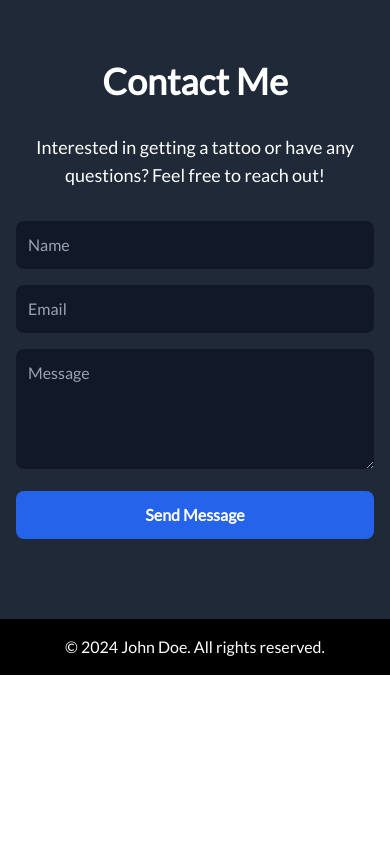
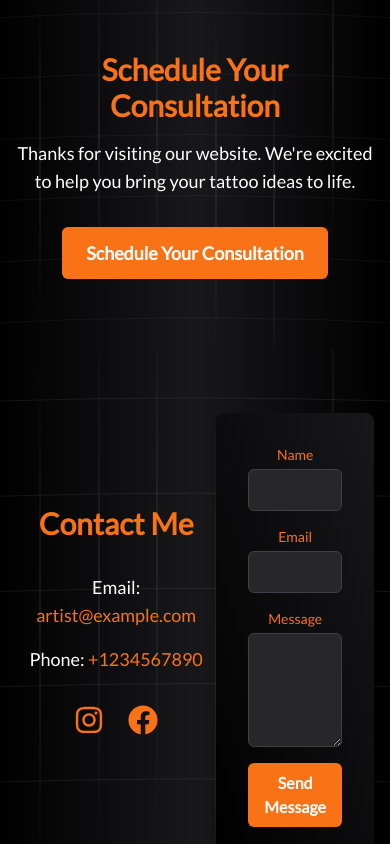
Before and after one commit to ajv55/tattoo, a Next.js app: page / in a window 390 px wide. Shown: the part 5560-6404 px from the top of the page. Before the commit the page ends 6235 px from the top, so only its background shows below. Built offline with nearby package versions, Linux system fonts and the light colour scheme.

Commit message:
created the contact section

```diff
--- a/app/components/background.tsx
+++ b/app/components/background.tsx
@@ -4,7 +4,7 @@ import style from '@/app/styles.module.css';
 
 const Background = () => {
   return (
-    <div className="absolute  inset-0 overflow-hidden">
+    <div className=" absolute  inset-0  overflow-hidden">
       <Image
         src="/curved.svg"
         layout="fill"
@@ -12,7 +12,7 @@ const Background = () => {
         alt="Curved Lines Background"
         className="opacity-10 "
       />
-      <div className="absolute inset-0  overflow-hidden">
+      <div className="absolute inset-0 overflow-hidden">
         <div className={`${style.beam} ${style.beam1}`}></div>
         <div className={`${style.beam} ${style.beam2}`}></div>
         <div className={`${style.beam} ${style.beam3}`}></div>
--- /dev/null
+++ b/app/components/mainPage/action.tsx
@@ -0,0 +1,56 @@
+'use client';
+import React from 'react';
+import { motion, useInView, useAnimation } from 'framer-motion';
+import { useEffect, useRef } from 'react';
+import Link from 'next/link';
+import Background from '../background';
+import style from '@/app/styles.module.css'
+
+const CallToAction = () => {
+
+    const ref = useRef(null);
+    const isInView = useInView(ref);
+    const mainControls = useAnimation();
+
+    useEffect(() => {
+        if(isInView){
+            mainControls.start('visible')
+        }
+    }, [isInView, mainControls])
+
+  return (
+    <div
+    ref={ref}
+      className="bg-gradient-to-r  relative flex flex-col justify-center items-center  h-[23rem] from-black via-zinc-900 to-black py-24 px-4 sm:px-6 lg:px-8 text-center text-white"
+    >
+        <Background />
+
+        <motion.h2
+        variants={{visible: { y: 0, opacity: 1 }}}
+          initial={{ y: 100, opacity: 0 }}
+          animate={mainControls}
+          transition={{ duration: 1, delay: 0.5 }}
+          className="text-3xl sm:text-4xl font-bold mb-4 text-orange-500"
+        >
+          Schedule Your Consultation
+        </motion.h2>
+        <motion.p
+        variants={{visible: { y: 0, opacity: 1}}}
+          initial={{ y: 100, opacity: 0 }}
+          animate={mainControls}
+          transition={{ duration: 1, delay: 1 }}
+          className="text-lg mb-8"
+        >
+          Thanks for visiting our website. We&#39;re excited to help you bring your tattoo ideas to life.
+        </motion.p>
+        <Link
+          href="/contact" // Update this to your actual booking/contact page URL
+          className="inline-block z-30  hover:cursor-pointer px-6 py-3 text-lg font-semibold bg-orange-500 text-white rounded-md hover:bg-orange-600 transition duration-300"
+        >
+          Schedule Your Consultation
+        </Link>
+    </div>
+  );
+};
+
+export default CallToAction;
--- /dev/null
+++ b/app/components/mainPage/contact.tsx
@@ -0,0 +1,103 @@
+'use client';
+import React from 'react';
+import { motion } from 'framer-motion';
+import { FaInstagram, FaFacebook } from 'react-icons/fa';
+import Background from '../background';
+import { useEffect, useRef } from 'react';
+
+const ContactSection = () => {
+  return (
+    <div
+      className="bg-gradient-to-r flex w-full  relative from-black via-zinc-900 to-black py-16 px-4 sm:px-6 lg:px-8 text-center text-white"
+    >
+        <Background />
+      <div className="w-full  flex z-[400] mx-auto">
+        <div className='w-[67%] flex flex-col justify-center items-center'>
+        <motion.h2
+          initial={{ y: -50, opacity: 0 }}
+          animate={{ y: 0, opacity: 1 }}
+          transition={{ duration: 1, delay: 0.5 }}
+          className="text-3xl sm:text-5xl font-bold mb-8 text-orange-500"
+        >
+          Contact Me
+        </motion.h2>
+        <motion.p
+          initial={{ x: -100, opacity: 0 }}
+          animate={{ x: 0, opacity: 1 }}
+          transition={{ duration: 1, delay: 1 }}
+          className="text-lg mb-4"
+        >
+          Email: <a href={`mailto:artist@example.com`} className="text-orange-500 hover:underline">artist@example.com</a>
+        </motion.p>
+        <motion.p
+          initial={{ x: 100, opacity: 0 }}
+          animate={{ x: 0, opacity: 1 }}
+          transition={{ duration: 1, delay: 1.5 }}
+          className="text-lg mb-8"
+        >
+          Phone: <a href={`tel:+1234567890`} className="text-orange-500  hover:underline">+1234567890</a>
+        </motion.p>
+        <motion.div
+          initial={{ scale: 0 }}
+          animate={{ scale: 1 }}
+          transition={{ duration: 0.5, delay: 2 }}
+          className="flex  justify-center space-x-6 mb-8"
+        >
+          <a href="https://www.instagram.com" target="_blank" rel="noopener noreferrer" className="text-orange-500 hover:text-orange-400">
+            <FaInstagram size={30} />
+          </a>
+          <a href="https://www.facebook.com" target="_blank" rel="noopener noreferrer" className="text-orange-500 hover:text-orange-400">
+            <FaFacebook size={30} />
+          </a>
+        </motion.div>
+        </div>
+
+        <motion.form
+          initial={{ y: 50, opacity: 0 }}
+          animate={{ y: 0, opacity: 1 }}
+          transition={{ duration: 1, delay: 2.5 }}
+          className=" bg-gradient-to-tr from-black to-zinc-900 w-[45%]  p-8 rounded-lg shadow-md"
+        >
+          <div className="mb-4">
+            <label htmlFor="name" className="block text-sm font-medium text-orange-500">Name</label>
+            <input
+              type="text"
+              id="name"
+              name="name"
+              className="mt-1 block w-full px-4 py-2 bg-zinc-800 text-white border border-zinc-700 rounded-md focus:outline-none focus:ring focus:ring-orange-500"
+              required
+            />
+          </div>
+          <div className="mb-4">
+            <label htmlFor="email" className="block text-sm font-medium text-orange-500">Email</label>
+            <input
+              type="email"
+              id="email"
+              name="email"
+              className="mt-1 block w-full px-4 py-2 bg-zinc-800 text-white border border-zinc-700 rounded-md focus:outline-none focus:ring focus:ring-orange-500"
+              required
+            />
+          </div>
+          <div className="mb-4">
+            <label htmlFor="message" className="block text-sm font-medium text-orange-500">Message</label>
+            <textarea
+              id="message"
+              name="message"
+              rows={4}
+              className="mt-1 block w-full px-4 py-2 bg-zinc-800 text-white border border-zinc-700 rounded-md focus:outline-none focus:ring focus:ring-orange-500"
+              required
+            ></textarea>
+          </div>
+          <button
+            type="submit"
+            className="w-full bg-orange-500 text-white font-bold py-2 px-4 rounded-md hover:bg-orange-600 focus:outline-none focus:ring-2 focus:ring-orange-500 focus:ring-opacity-50"
+          >
+            Send Message
+          </button>
+        </motion.form>
+      </div>
+    </div>
+  );
+};
+
+export default ContactSection;
--- a/app/components/mainPage/hero.tsx
+++ b/app/components/mainPage/hero.tsx
@@ -6,10 +6,8 @@ import Background from "../background";
 
 const Hero = () => {
   return (
-    <motion.div
-      initial={{ opacity: 0 }}
-      animate={{ opacity: 1 }}
-      transition={{ duration: 1 }}
+    <div
+
       className={` bg-gradient-to-r relative from-black via-zinc-900 to-black py-24 px-4 sm:px-6 lg:px-8 text-center text-white`}
     >
         <Background />
@@ -39,7 +37,7 @@ const Hero = () => {
           Discover a world of creativity and skill with our expert in tattoos. Whether it&#39;s a classic design or something completely unique, we turn your ideas into stunning reality. Start your journey today.
         </motion.p>
       </div>
-    </motion.div>
+    </div>
   );
 };
 
--- a/app/components/mainPage/service.tsx
+++ b/app/components/mainPage/service.tsx
@@ -73,7 +73,7 @@ const ServicesSection = () => {
               variants={{visible: {scale: 1, opacity: 1}}}
               initial={{scale: 0, opacity: 0}}
               animate={mainControls}
-              transition={{duration: 1, type: 'spring', stiffness: 100, delay: 0.25 * index}}
+              transition={{duration: 1, type: 'spring', stiffness: 100, delay: 0.5 * index}}
               className=" bg-gradient-to-b hover:shadow-md hover:shadow-orange-500 hover:cursor-pointer flex flex-col justify-center items-center from-zinc-900 via-zinc-800 to-zinc-900 w-[20%] h-[15rem] rounded-lg p-3 text-center"
             >
               <div className="mb-4">{service.icon}</div>
--- a/app/components/mainPage/testimonials.tsx
+++ b/app/components/mainPage/testimonials.tsx
@@ -1,8 +1,9 @@
 'use client';
 import React from 'react';
-import { motion } from 'framer-motion';
+import { motion, useAnimation, useInView } from 'framer-motion';
 import { FaQuoteLeft, FaQuoteRight } from 'react-icons/fa';
 import Background from '../background';
+import { useRef, useEffect } from 'react';
 
 const testimonials = [
   {
@@ -16,23 +17,35 @@ const testimonials = [
 ];
 
 const Testimonials = () => {
+
+    const ref = useRef(null);
+    const isInView = useInView(ref);
+    const mainControls = useAnimation();
+
+    useEffect(() => {
+        if(isInView){
+            mainControls.start('visible')
+        }
+    }, [isInView, mainControls])
+
   return (
-    <div className="bg-gradient-to-r flex flex-col justify-center items-center relative from-black via-zinc-900 to-black py-24 px-4 sm:px-6 lg:px-8 text-center text-white">
+    <div  className="bg-gradient-to-r flex flex-col justify-center items-center relative from-black via-zinc-900 to-black py-24 px-4 sm:px-6 lg:px-8 text-center text-white">
         <Background />
         <h2 className="text-3xl sm:text-4xl font-bold mb-12">What Our Clients Say</h2>
-        <div className="space-y-16 z-30">
+        <div ref={ref} className="space-y-16 z-30">
           {testimonials.map((testimonial, index) => (
             <motion.div
               key={index}
+              variants={{visible: {opacity: 1, y: 0 }}}
               initial={{ opacity: 0, y: 50 }}
-              animate={{ opacity: 1, y: 0 }}
-              transition={{ duration: 0.8, delay: index * 0.3 }}
-              className="bg-black bg-opacity-25 border border-zinc-800 p-8 rounded-xl shadow-lg"
+              animate={mainControls}
+              transition={{ duration: 0.8, delay: index * 1 }}
+              className="bg-black group hover:bg-gradient-to-br from-orange-700  via-orange-500 to-orange-700 bg-opacity-25 border hover:text-zinc-900 border-zinc-800 p-8 rounded-xl shadow-lg"
             >
               <FaQuoteLeft className=" text-3xl mb-4 inline-block" />
-              <p className="text-lg text-orange-400 font-semibold mb-4">{testimonial.text.replace("[Artist's Name]", 'Mario')}</p>
+              <p className="text-lg text-orange-400 group-hover:text-white font-semibold mb-4">{testimonial.text.replace("[Artist's Name]", 'Mario')}</p>
               <FaQuoteRight className=" text-3xl mt-4 inline-block" />
-              <p className="mt-6 text-orange-400 font-bold">- {testimonial.author}</p>
+              <p className="mt-6 text-orange-400 group-hover:text-white font-bold">- {testimonial.author}</p>
             </motion.div>
           ))}
         </div>
--- a/app/layout.tsx
+++ b/app/layout.tsx
@@ -17,7 +17,7 @@ export default function RootLayout({
 }>) {
   return (
     <html lang="en">
-      <body className={`${lato.className} antialiased`}>
+      <body className={`${lato.className} antialiased z-30`}>
         {children}
         </body>
     </html>
--- a/app/page.tsx
+++ b/app/page.tsx
@@ -8,10 +8,12 @@ import WelcomeSection from './components/mainPage/welcome';
 import AboutSection from './components/mainPage/about';
 import ServicesSection from './components/mainPage/service';
 import Testimonials from './components/mainPage/testimonials';
+import CallToAction from './components/mainPage/action';
+import ContactSection from './components/mainPage/contact';
 
 export default function Page() {
   return (
-    <div className="min-h-screen bg-gradient-to-br  from-black via-zinc-900 to-black text-white">
+    <div className="min-h-screen bg-gradient-to-br z-40  from-black via-zinc-900 to-black text-white">
       <Nav />
 
       <Hero />
@@ -23,6 +25,8 @@ export default function Page() {
         <AboutSection />
         <ServicesSection />
         <Testimonials />
+        <CallToAction />
+        <ContactSection />
         <section id="contact" className="py-20 bg-gray-800">
           <div className="container mx-auto px-4 text-center">
             <h2 className="text-4xl font-bold mb-8">Contact Me</h2>
```
